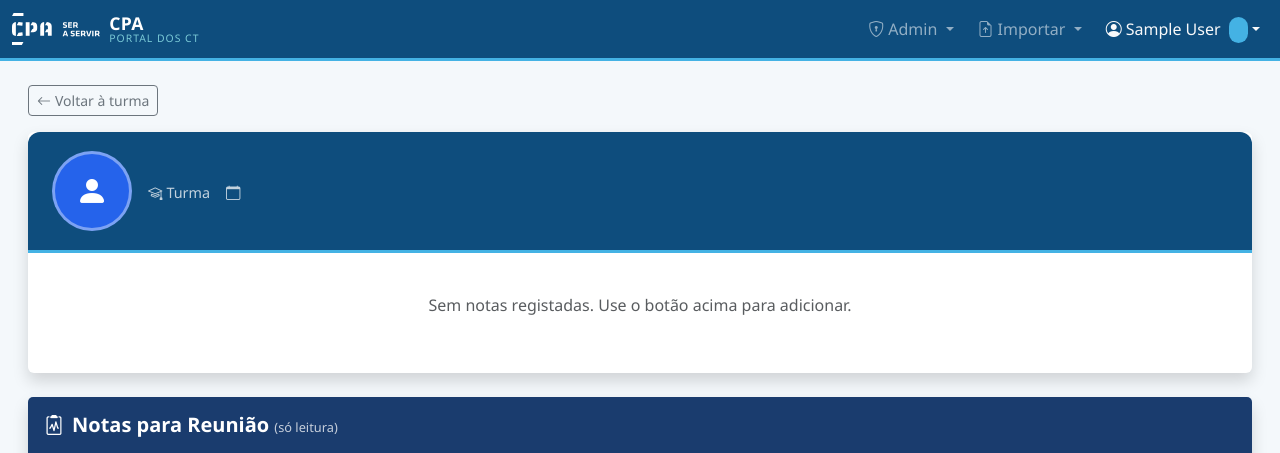
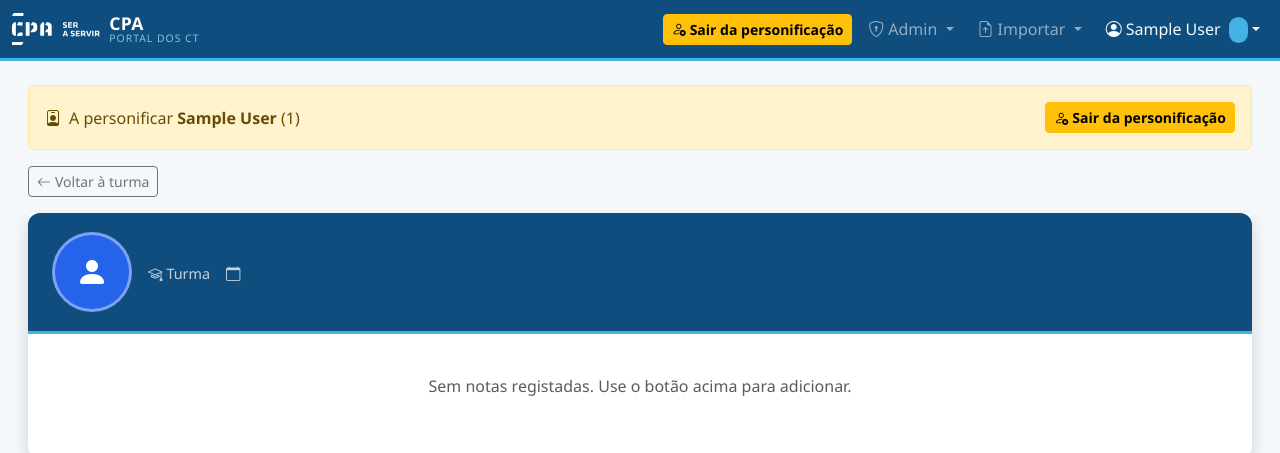
Before and after one commit to macoutinho-hub/portal-avaliacao, a Flask app: template templates/aluno.html in a window 1280 px wide. Shown: the top 453 px of the page. Run offline with Flask 3, Linux system fonts and the light colour scheme; the template is opened without the code that fills it, so the values that code supplies are empty; the visitor is signed in with stand-in values (Sample User, id 1); some libraries are stand-ins or nearby versions.

Commit message:
modo impersonate

```diff
--- a/app.py
+++ b/app.py
@@ -174,7 +174,9 @@ def login_required(f):
 def admin_required(f):
     @wraps(f)
     def decorated(*args, **kwargs):
-        if session.get("role") != "admin":
+        # Verifica o role original (caso esteja em modo de impersonação)
+        role_efectivo = session.get("original_role") or session.get("role")
+        if role_efectivo != "admin":
             flash("Acesso restrito a administradores.", "danger")
             return redirect(url_for("dashboard"))
         return f(*args, **kwargs)
@@ -388,6 +390,51 @@ def login():
 def logout():
     session.clear()
     return redirect(url_for("login"))
+
+# ─── Impersonação ──────────────────────────────────────────────────────────────
+
+@app.route("/admin/impersonar/<int:uid>", methods=["POST"])
+@login_required
+@admin_required
+def impersonar(uid):
+    db = get_db()
+    user = db.execute("SELECT * FROM users WHERE id=?", (uid,)).fetchone()
+    if not user:
+        flash("Utilizador não encontrado.", "danger")
+        return redirect(url_for("admin_panel"))
+    if user["role"] == "admin":
+        flash("Não é possível personificar outro administrador.", "danger")
+        return redirect(url_for("admin_panel"))
+
+    # Guardar sessão original do admin
+    session["original_user_id"] = session["user_id"]
+    session["original_nome"]    = session["nome"]
+    session["original_role"]    = session["role"]
+    session["original_turma"]   = session.get("turma", "")
+
+    # Assumir identidade do PT
+    session["user_id"] = user["id"]
+    session["nome"]    = user["nome"]
+    session["role"]    = user["role"]
+    session["turma"]   = user["turma"] or ""
+
+    flash(f"A personificar {user['nome']}. Clica em «Sair da personificação» para voltar.", "warning")
+    return redirect(url_for("dashboard"))
+
+@app.route("/admin/sair-impersonacao")
+@login_required
+def sair_impersonacao():
+    if "original_user_id" not in session:
+        return redirect(url_for("dashboard"))
+
+    # Restaurar sessão original
+    session["user_id"] = session.pop("original_user_id")
+    session["nome"]    = session.pop("original_nome")
+    session["role"]    = session.pop("original_role")
+    session["turma"]   = session.pop("original_turma")
+
+    flash("Sessão de personificação terminada.", "success")
+    return redirect(url_for("admin_panel"))
 
 @app.route("/alterar-password", methods=["GET", "POST"])
 @login_required
--- a/templates/base.html
+++ b/templates/base.html
@@ -96,7 +96,14 @@
     </button>
     <div class="collapse navbar-collapse" id="nav">
       <ul class="navbar-nav ms-auto align-items-center gap-2">
-        {% if session.role == 'admin' %}
+        {% if session.original_role == 'admin' %}
+        <li class="nav-item">
+          <a class="btn btn-warning btn-sm fw-semibold" href="{{ url_for('sair_impersonacao') }}">
+            <i class="bi bi-person-x me-1"></i>Sair da personificação
+          </a>
+        </li>
+        {% endif %}
+        {% if session.role == 'admin' or session.original_role == 'admin' %}
         <li class="nav-item dropdown">
           <a class="nav-link dropdown-toggle" href="#" data-bs-toggle="dropdown">
             <i class="bi bi-shield-lock me-1"></i>Admin
@@ -151,6 +158,14 @@
 </nav>
 
 <div class="container-fluid py-4">
+  {% if session.original_role == 'admin' %}
+  <div class="alert alert-warning d-flex align-items-center justify-content-between mx-3 mb-3" role="alert">
+    <span><i class="bi bi-person-badge me-2"></i>A personificar <strong>{{ session.nome }}</strong> ({{ session.turma or 'sem turma' }})</span>
+    <a href="{{ url_for('sair_impersonacao') }}" class="btn btn-sm btn-warning fw-semibold">
+      <i class="bi bi-person-x me-1"></i>Sair da personificação
+    </a>
+  </div>
+  {% endif %}
   {% with msgs = get_flashed_messages(with_categories=true) %}
     {% for cat, msg in msgs %}
     <div class="alert alert-{{ cat }} alert-dismissible fade show mx-3" role="alert">
```
Also changed, not shown: templates/admin.html (+8 -0 lines).
